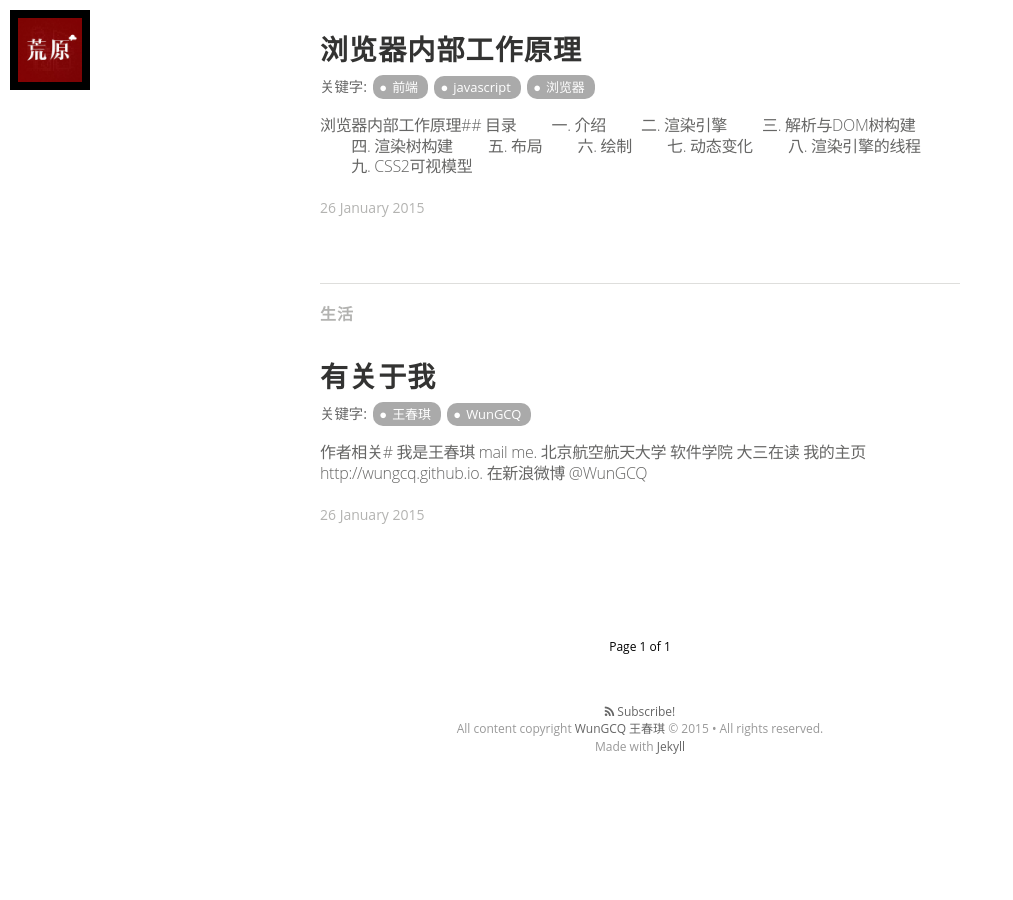
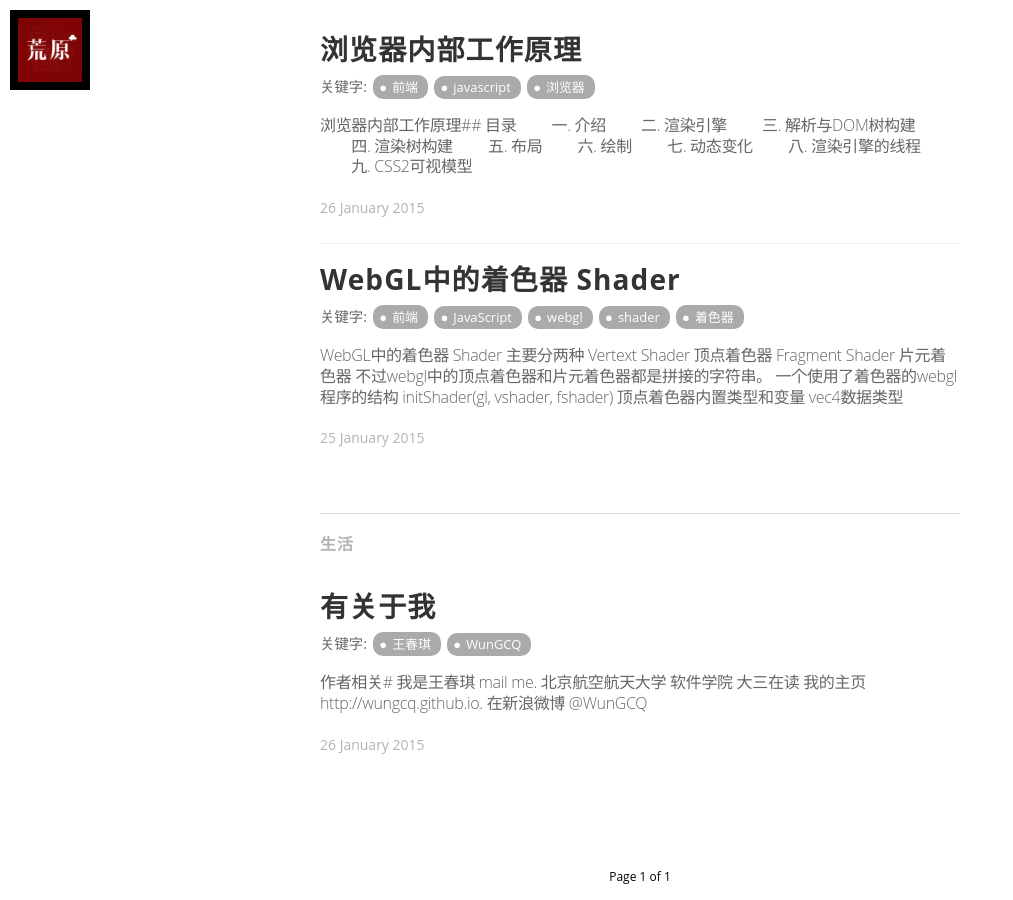
Before and after one commit to wcqblog/wcqblog.github.io, a Jekyll site: the page built from index.html, in a window 1280 px wide and 900 px high, scrolled down 755 px. Shown: the whole window, without its empty margins (0-1013 px from the left). Built offline with Jekyll 4.4.1, drawn with Linux system fonts in a browser that asks for light colours; nearby versions of some CDN libraries; some web fonts are replaced; Markdown is read by kramdown in place of the engine named in the settings; the list of posts is cut into pages by our own code; before the commit the page ends 1558 px from its top, so only the background shows below that.

Commit message:
Update 2015-01-25-webgl-shader.markdown

```diff
--- a/_posts/2015-01-25-webgl-shader.markdown
+++ b/_posts/2015-01-25-webgl-shader.markdown
@@ -2,8 +2,8 @@
 layout: post
 title:  "WebGL中的着色器 Shader"
 date:   2015-01-25 18:40:00
-categories: Webfrontend
-tags:  前端 JavaScript webgl shader 着色器
+tags: Webfrontend
+categories:  前端 JavaScript webgl shader 着色器
 image: /assets/article_images/2015-01-25-webgl-shader/plexus.jpg
 ---
 ###WebGL中的着色器 Shader
```
